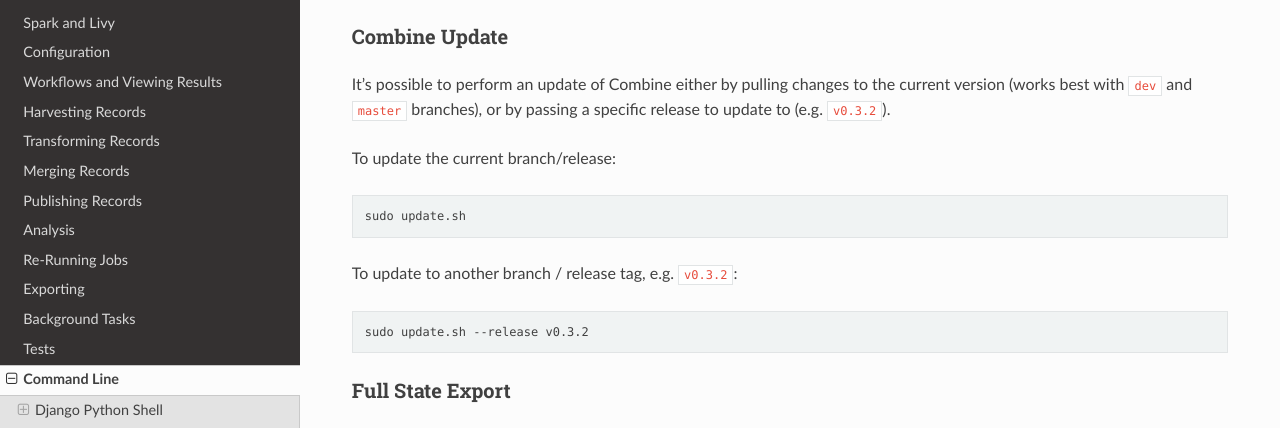
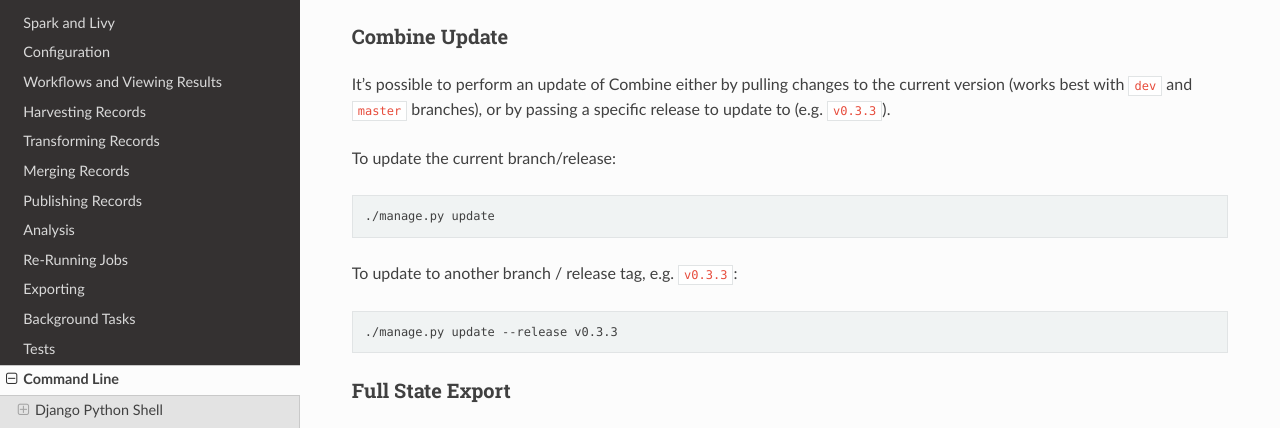
Before and after one commit to MI-DPLA/combine, a Sphinx documentation site: the page built from docs/command_line.rst, in a window 1280 px wide and 900 px high, scrolled down 1859 px. Shown: the part 156-584 px from the top of the window. Built offline with Sphinx 7.4.7 and the Read the Docs theme 2.0.0, drawn with Linux system fonts in a browser that asks for light colours.

Commit message:
updating docs

```diff
--- a/docs/command_line.rst
+++ b/docs/command_line.rst
@@ -111,19 +111,19 @@
 Combine Update
 --------------
 
-It's possible to perform an update of Combine either by pulling changes to the current version (works best with ``dev`` and ``master`` branches), or by passing a specific release to update to (e.g. ``v0.3.2``).
+It's possible to perform an update of Combine either by pulling changes to the current version (works best with ``dev`` and ``master`` branches), or by passing a specific release to update to (e.g. ``v0.3.3``).
 
 To update the current branch/release:
 
 .. code-block:: bash
 
-    sudo update.sh
+    ./manage.py update
 
-To update to another branch / release tag, e.g. ``v0.3.2``:
+To update to another branch / release tag, e.g. ``v0.3.3``:
 
 .. code-block:: bash
 
-    sudo update.sh --release v0.3.2
+    ./manage.py update --release v0.3.3
 
 
 Full State Export
```
